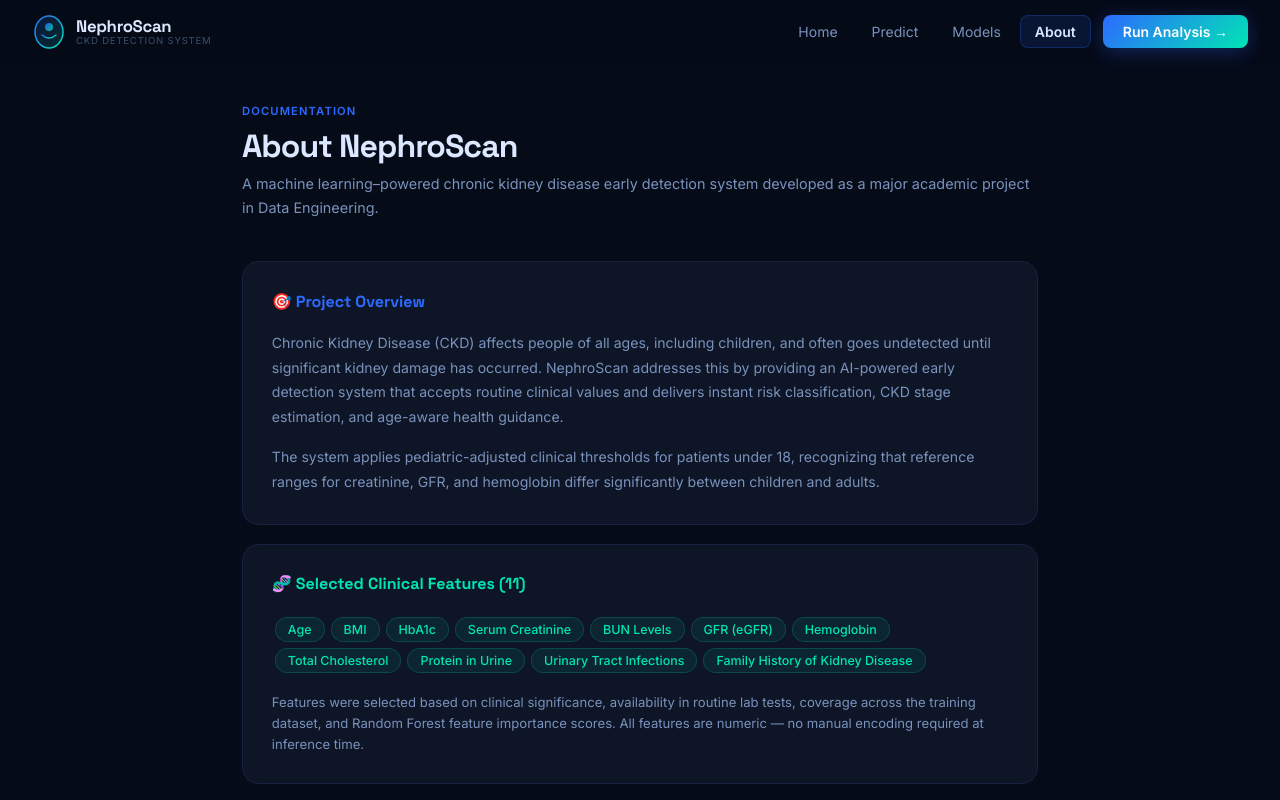
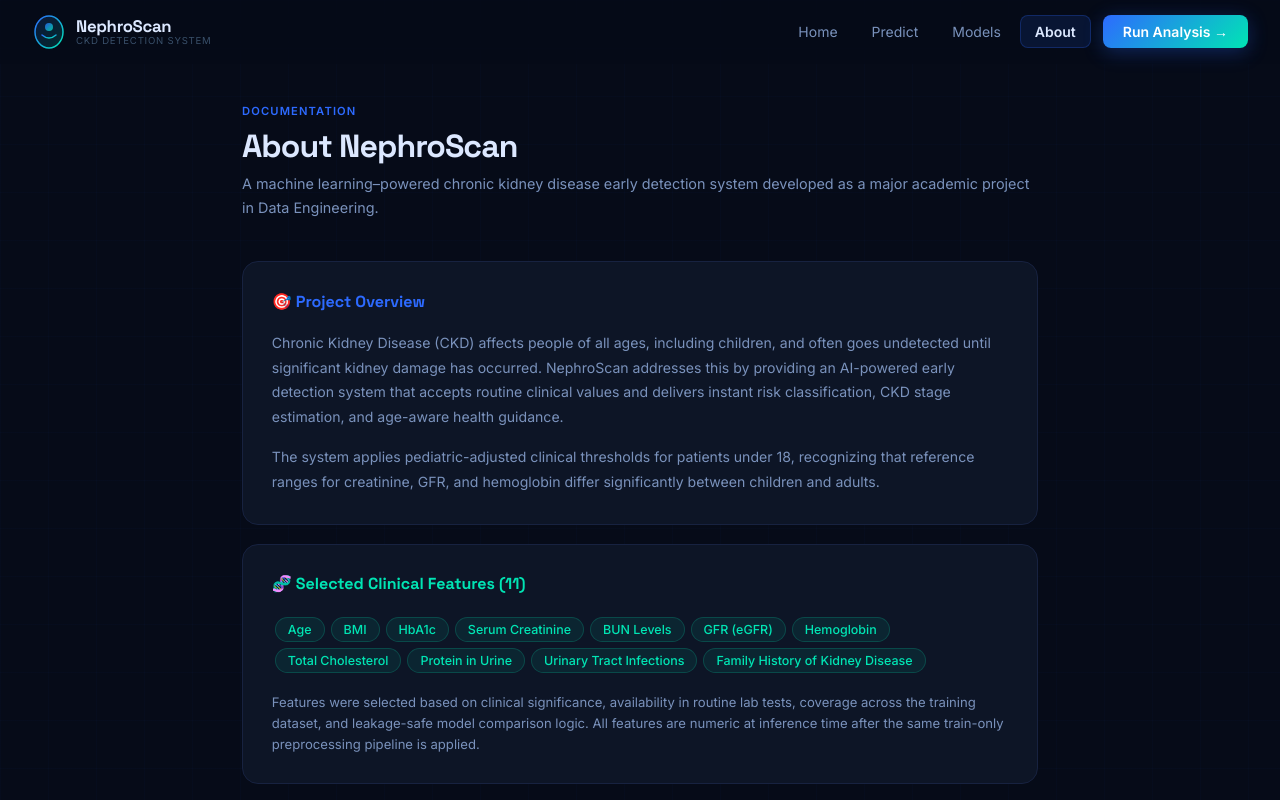
Before and after one commit to sharanugd2305/ckd-detection, a React (Create React App) app in the folder frontend/: page /about in a window 1280 px wide. Shown: the top 800 px of the page. Built offline with nearby package versions, Linux system fonts and the light colour scheme.

Commit message:
Update feature selection description for leakage-safe model comparison logic

```diff
--- a/frontend/src/pages/About.js
+++ b/frontend/src/pages/About.js
@@ -91,7 +91,7 @@ export default function About(){
       <Section title="🧬 Selected Clinical Features (11)" accent="#00E5B4">
         <div>{features.map((f,i)=><Tag key={i} label={f} color="#00E5B4"/>)}</div>
         <p style={{color:'#7A92BC',fontSize:'.82rem',marginTop:'1rem',lineHeight:1.6}}>
-          Features were selected based on clinical significance, availability in routine lab tests, coverage across the training dataset, and Random Forest feature importance scores. All features are numeric — no manual encoding required at inference time.
+          Features were selected based on clinical significance, availability in routine lab tests, coverage across the training dataset, and leakage-safe model comparison logic. All features are numeric at inference time after the same train-only preprocessing pipeline is applied.
         </p>
       </Section>
 
```
